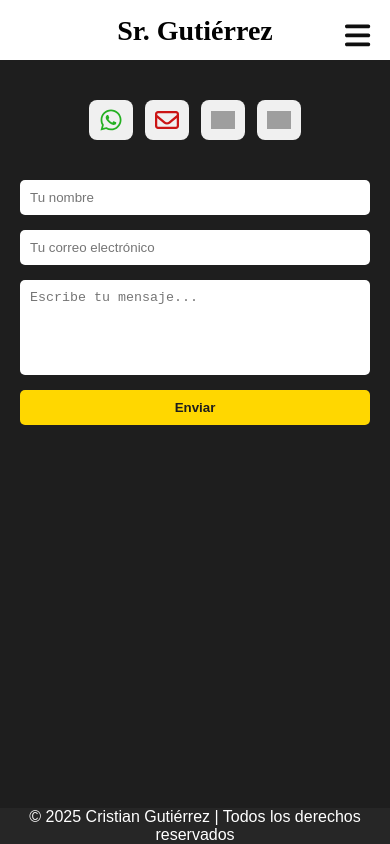
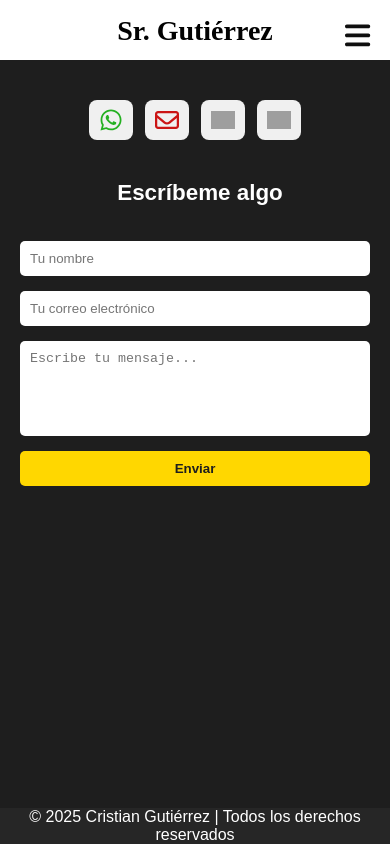
Before and after one commit to 90cris/My_portafolio, a React (Vite) app: page /contact in a window 390 px wide. Built offline with nearby package versions, Linux system fonts and the light colour scheme; grey boxes are pictures that could not be loaded.

Commit message:
titulo Contact

```diff
--- a/src/css/Contact.css
+++ b/src/css/Contact.css
@@ -112,3 +112,20 @@
         margin: 0;
       }
     }
+    .form-title {
+      font-size: 1.8rem;
+      color: #fff;
+      margin-bottom: 15px;
+      font-weight: bold;
+      text-align: center;
+    }
+
+    /* Ajuste responsive */
+    @media (max-width: 768px) {
+      .form-title {
+        font-size: 1.4rem;
+        text-align: center;
+        width: 100%;
+        padding-left: 10px;
+      }
+    }
--- a/src/pages/Contact.jsx
+++ b/src/pages/Contact.jsx
@@ -74,6 +74,7 @@ export const Contact = () => {
         {successMessage && <p style={{ color: "gold", fontWeight: "bold" }}>{successMessage}</p>}
 
         {/* Formulario */}
+        <h2 className="form-title">Escríbeme algo</h2>
         <form className="contact-form" onSubmit={handleSubmit}>
           <input
             type="text"
```
